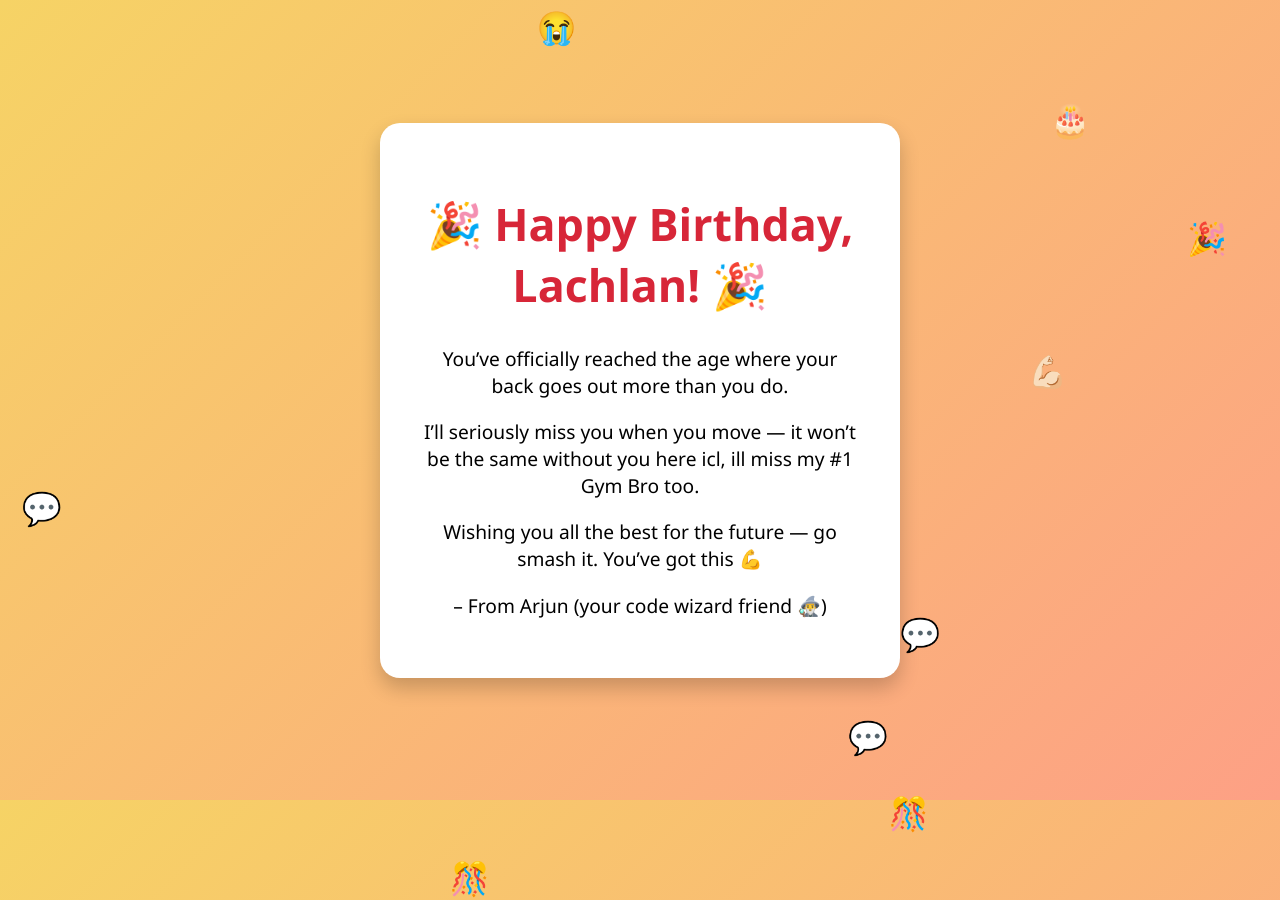
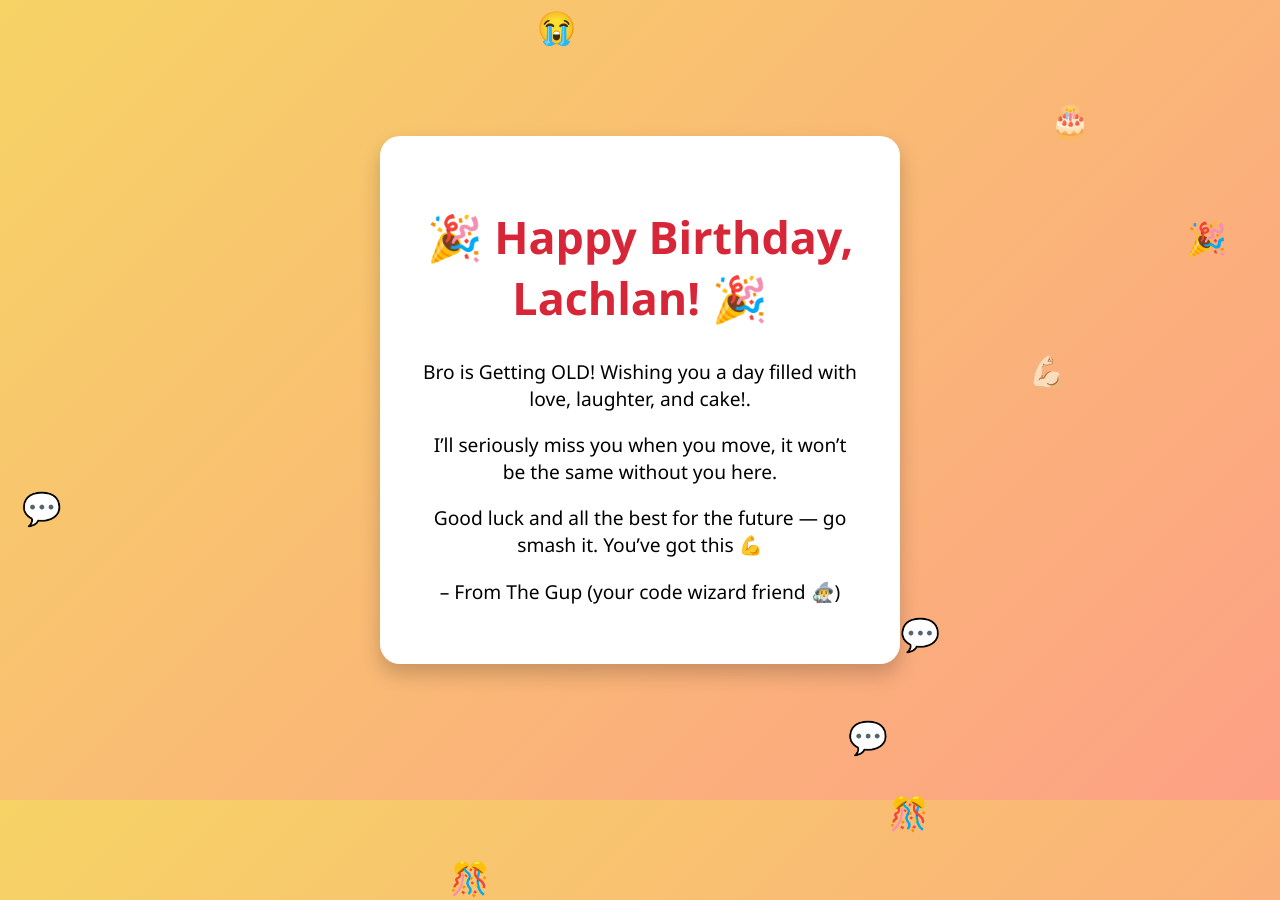
Before and after one commit to Arjung952/BorthdayCard, a plain HTML site: page index.html in a window 1280 px wide. Shown: the top 900 px of the page. Drawn offline with Linux system fonts and the light colour scheme.

Commit message:
Update index.html

```diff
--- a/index.html
+++ b/index.html
@@ -58,10 +58,10 @@
 
 <div class="card">
   <h1>🎉 Happy Birthday, Lachlan! 🎉</h1>
-  <p>You’ve officially reached the age where your back goes out more than you do.</p>
-  <p>I’ll seriously miss you when you move — it won’t be the same without you here icl, ill miss my #1 Gym Bro too.</p>
-  <p>Wishing you all the best for the future — go smash it. You’ve got this 💪</p>
-  <p>– From Arjun (your code wizard friend 🧙‍♂️)</p>
+  <p>Bro is Getting OLD! Wishing you a day filled with love, laughter, and cake!.</p>
+  <p>I’ll seriously miss you when you move, it won’t be the same without you here.</p>
+  <p>Good luck and all the best for the future — go smash it. You’ve got this 💪</p>
+  <p>– From The Gup (your code wizard friend 🧙‍♂️)</p>
 </div>
 
 <script>
```
